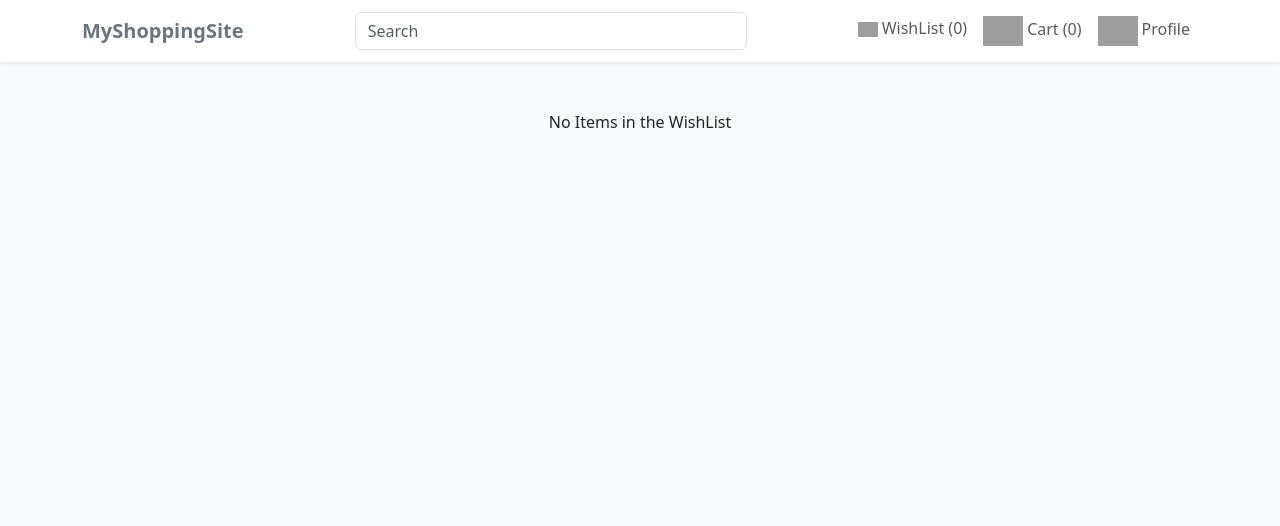
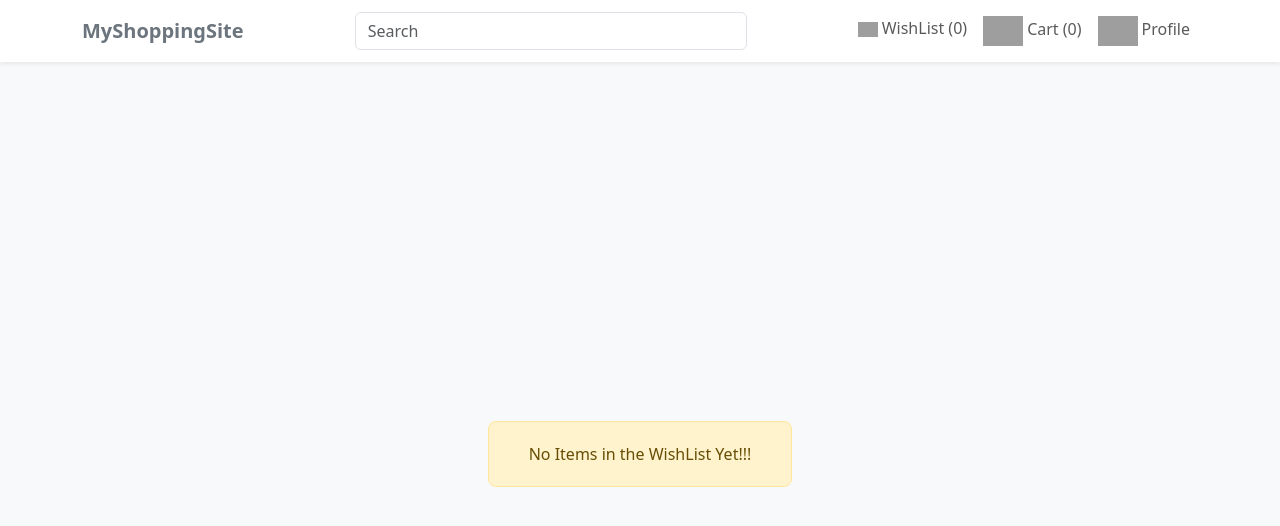
Before and after one commit to SuryanshShukla1002/ecommerce-frontend, a React (Vite) app: page /wishList in a window 1280 px wide. Shown: the top 526 px of the page. Built offline with nearby package versions, Linux system fonts and the light colour scheme; grey boxes are pictures that could not be loaded.

Commit message:
toast added

```diff
--- a/src/pages/AddWishList.jsx
+++ b/src/pages/AddWishList.jsx
@@ -4,20 +4,33 @@ import useShoppingCartContext from "../context/ShoppingCartContext";
 const AddWishList = () => {
   const { wislist, removeWishListCard } = useShoppingCartContext();
 
-  // console.log(wislist);
+  return (
+    <main className="bg-body-tertiary" style={{ minHeight: "100vh" }}>
+      {/* Centered message when wishlist is empty */}
+      {wislist.length === 0 && (
+        <div
+          className="d-flex justify-content-center align-items-center"
+          style={{
+            height: "100vh",
+          }}
+        >
+          <div
+            className="alert alert-warning text-center"
+            style={{ padding: "20px 40px", borderRadius: "8px" }}
+          >
+            No Items in the WishList Yet!!!
+          </div>
+        </div>
+      )}
 
-  return (
-    <>
-      <main className="bg-body-tertiary" style={{ minHeight: "100vh" }}>
-        {wislist.length === 0 ? (
-          <p className="text-center p-5">No Items in the WishList</p>
-        ) : (
-          ""
-        )}
       <div className="container py-3">
         <div className="row">
-            {wislist.map((wishCart) => (
-              <div className="card col-md-4" style={{ width: "18rem;" }}>
+          {wislist.map((wishCart, index) => (
+            <div
+              key={index}
+              className="card col-md-4"
+              style={{ width: "18rem" }}
+            >
               <div
                 style={{
                   height: "200px",
@@ -43,12 +56,12 @@ const AddWishList = () => {
                   <b>₹{wishCart.price}</b>
                 </p>
                 <Link to="/cart">
-                    <button className="btn btn-secondary px-4  w-100 mb-2">
+                  <button className="btn btn-secondary px-4 w-100 mb-2">
                     Move to Cart
                   </button>
                 </Link>
                 <button
-                    className="btn btn-primary px-4  w-100"
+                  className="btn btn-primary px-4 w-100"
                   onClick={() => removeWishListCard(wishCart)}
                 >
                   Remove from Wishlist
@@ -59,7 +72,7 @@ const AddWishList = () => {
         </div>
       </div>
     </main>
-    </>
   );
 };
+
 export default AddWishList;
```
Lines whose indentation alone changed are shown as unchanged.
